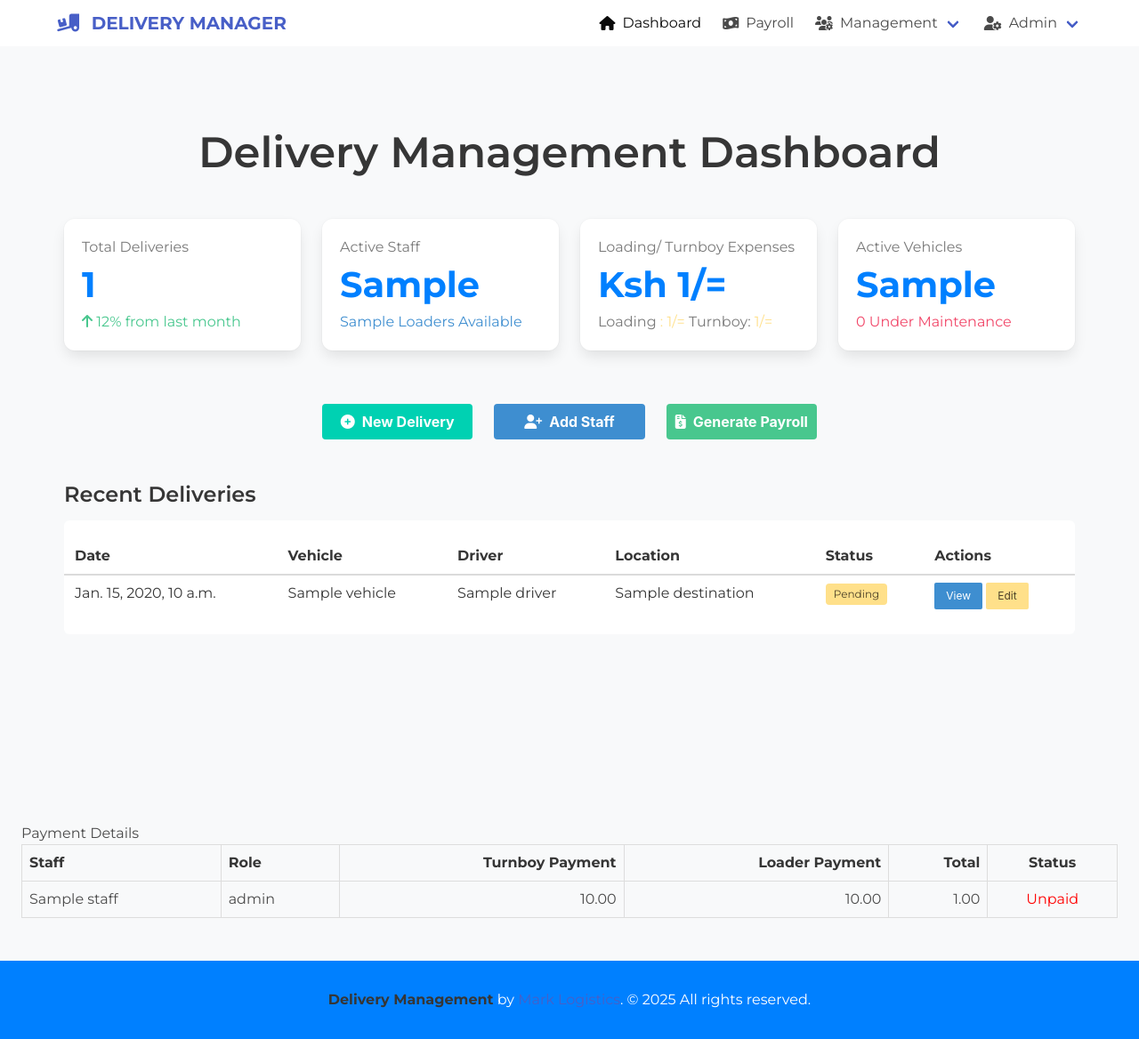
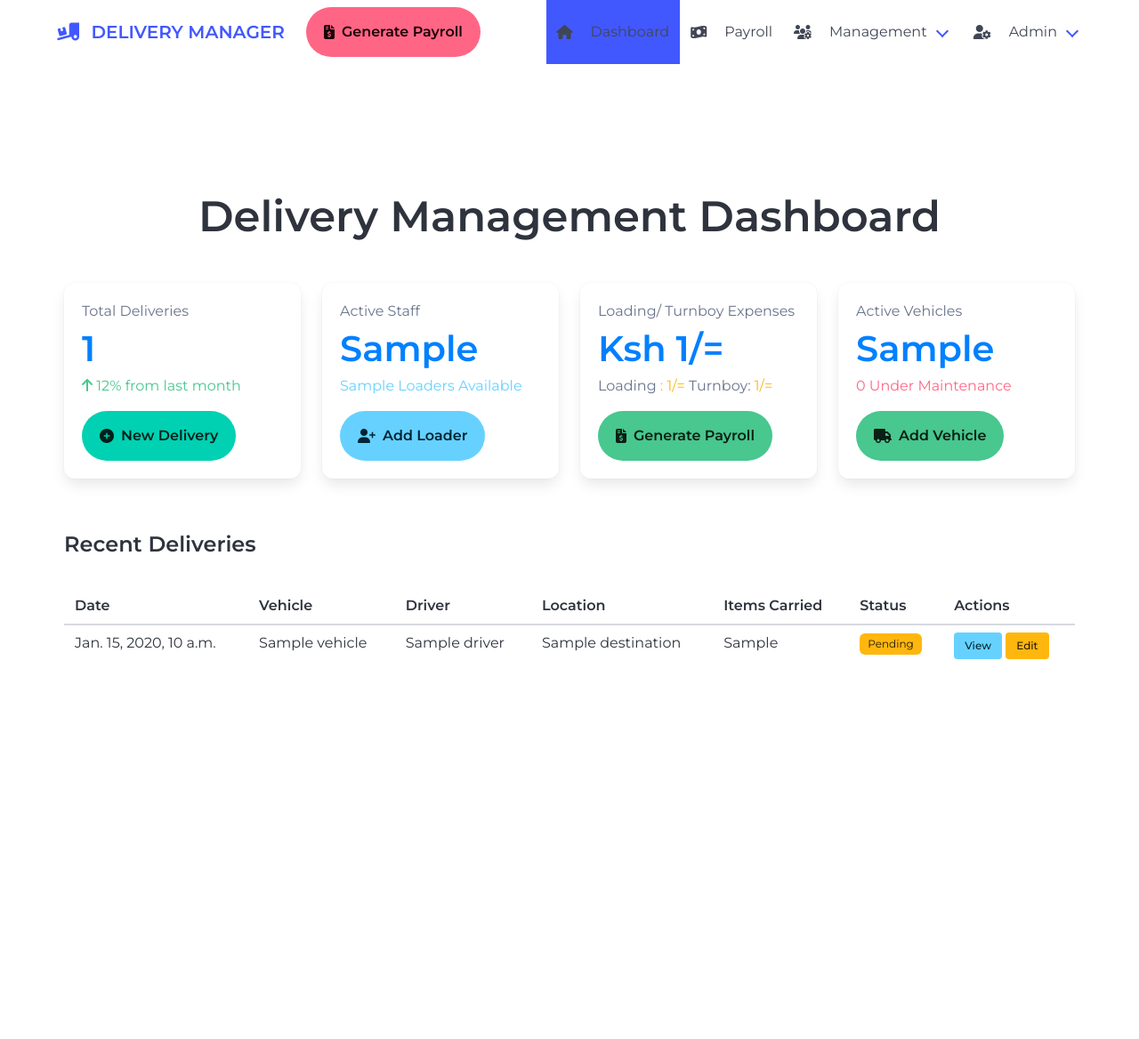
Before and after one commit to calvinochieng/markapp, a Django app: template templates/dashboard/dashboard.html in a window 1280 px wide. Shown: the whole page at 89% size. After the commit the page ends 741 px from the top, so only its background shows below. Run offline with Django 5.2, Linux system fonts and the light colour scheme; the template is opened without the code that fills it: most values are stand-ins (such as "Sample title", 1, 10 or a date in 2020).

Commit message:
Changing payroll signl again

```diff
--- a/templates/base.html
+++ b/templates/base.html
@@ -3,17 +3,17 @@
 <head>
   <meta charset="UTF-8">
   <meta name="viewport" content="width=device-width, initial-scale=1.0">
-  <title>Internal Delivery Management System</title>
+  <title>{% block title %}Internal Delivery Management System{% endblock title %}</title>
 
   <!-- Dependencies -->
-  <link rel="stylesheet" href="https://cdn.jsdelivr.net/npm/bulma@0.9.4/css/bulma.min.css">
+  <link rel="stylesheet" href="https://cdn.jsdelivr.net/npm/bulma@1.0.2/css/bulma.min.css">
   <link rel="stylesheet" href="https://cdnjs.cloudflare.com/ajax/libs/font-awesome/6.4.0/css/all.min.css">
   <link rel="stylesheet" href="https://fonts.googleapis.com/css2?family=Montserrat:wght@400;500;600&display=swap">
 
   <style>
     body {
       font-family: 'Montserrat', sans-serif;
-      background: #f8f9fa;
+      {% comment %} background: #f8f9fa; {% endcomment %}
       min-height: 100vh;
       display: flex;
       flex-direction: column;
@@ -25,7 +25,7 @@
     }
 
     .login-box {
-      background: white;
+      background: #14161a;
       border-radius: 8px;
       box-shadow: 0 2px 12px rgba(0,0,0,0.08);
       max-width: 400px;
@@ -34,29 +34,37 @@
     }
 
     .system-name {
-      color: #2c3e50;
       font-weight: 600;
       margin-bottom: 1.5rem;
     }
 
     .footer {
-      background: #2c3e50;
+      background: #14161a;
       color: white;
       padding: 1.5rem;
       margin-top: auto;
     }
   </style>
+    {% block custom_style %} {% endblock custom_style %}
 </head>
 <body>
 
     <nav class="navbar" role="navigation" aria-label="main navigation">
         <div class="container">
           <div class="navbar-brand">
-                <a class="navbar-item" href="/">
+            <a class="navbar-item" href="#">
+              {% comment %} <span class="has-text-weight-bold">
+                <i class="fas fa-truck-moving mr-2"></i>DELIVERY PRO
+              </span> {% endcomment %}
                 <span class="has-text-weight-bold is-size-5 has-text-link">
-                        <i class="fas fa-truck-loading mr-2"></i>
-                        <span class="is-hidden-mobile"> DELIVERY MANAGER</span>
+                    <i class="fas fa-truck-loading mr-2"></i><span class="is-hidden-mobile"> DELIVERY MANAGER</span>
                 </span>
+            </a>
+            <a class="navbar-item" href="#">
+                <button class="button is-danger is-rounded has-text-weight-bold py-4"
+                        onclick="window.location.href='/admin/app/monthlypayment/'">
+                    <i class="fas fa-file-invoice-dollar mr-2"></i>Generate Payroll
+                </button>
             </a>
             <a role="button" class="navbar-burger" aria-label="menu" aria-expanded="false" data-target="navbarMenu">
               <span aria-hidden="true"></span>
@@ -67,47 +75,40 @@
 
           <div id="navbarMenu" class="navbar-menu">
             <div class="navbar-end">
-                    <a class="navbar-item is-active" href="/dashboard/">
-                        <i class="fas has-text-link fa-home mr-2"></i> Dashboard
+              <a class="navbar-item is-active" href="{% url 'dashboard' %}">
+                <i class="fas fa-home mr-2"></i> Dashboard
+              </a>
+              <a class="navbar-item" href="#">
+                <i class="fas fa-money-bill-wave mr-2"></i> Payroll
               </a>
               <div class="navbar-item has-dropdown is-hoverable">
                 <a class="navbar-link">
-                        <i class="fas has-text-link fa-users-cog mr-2"></i> Management
+                  <i class="fas fa-users-cog mr-2"></i> Management
                 </a>
                 <div class="navbar-dropdown">
                   <a class="navbar-item" href="/admin/app/staff/">
-                        <i class="fas has-text-link fa-users mr-2"></i>Staff Management
+                    <i class="fas fa-users mr-2"></i>Staff Management
                   </a>
                   <a class="navbar-item" href="/admin/app/vehicle/">
-                        <i class="fas has-text-link fa-truck mr-2"></i>Fleet Management
+                    <i class="fas fa-truck mr-2"></i>Fleet Management
                   </a>
                   <hr class="navbar-divider">
                   <a class="navbar-item" href="/admin/app/delivery/">
-                        <i class="fas has-text-link fa-clipboard-list mr-2"></i>Delivery Logs
+                    <i class="fas fa-clipboard-list mr-2"></i>Delivery Logs
                   </a>
                 </div>
               </div>
               <div class="navbar-item has-dropdown is-hoverable">
                 <a class="navbar-link">
-                        <i class="fas has-text-link fa-user-cog mr-2"></i> Admin
+                  <i class="fas fa-user-cog mr-2"></i> Admin
                 </a>
                 <div class="navbar-dropdown">
                   <a class="navbar-item" href="/admin/">
                     <i class="fas fa-tools mr-2"></i>Admin Console
                   </a>
-                        <div class="navbar-menu">
-                            {% if user.is_authenticated %}
-                            <div class="navbar-end">
-                                <div class="navbar-item">
-                                    <div class="buttons">
-                                        <a href="{% url 'logout' %}" class="button is-light">
-                                            Log Out
+                  <a class="navbar-item" href="/admin/logout/">
+                    <i class="fas fa-sign-out-alt mr-2"></i>Logout
                   </a>
-                                    </div>
-                                </div>
-                            </div>
-                            {% endif %}
-                        </div>
                 </div>
               </div>
             </div>
--- a/templates/dashboard/dashboard.html
+++ b/templates/dashboard/dashboard.html
@@ -1,20 +1,8 @@
+{% extends "base.html" %}
+{% block title %}Delivery Management Dashboard{% endblock title %}
 
-<!DOCTYPE html>
-<html lang="en">
-<head>
-  <meta charset="UTF-8">
-  <meta name="viewport" content="width=device-width, initial-scale=1.0">
-  <title>Delivery Management Dashboard</title>
 
-  <!-- Bulma CSS -->
-  <link rel="stylesheet" href="https://cdn.jsdelivr.net/npm/bulma@0.9.4/css/bulma.min.css">
-
-  <!-- Font Awesome -->
-  <link rel="stylesheet" href="https://cdnjs.cloudflare.com/ajax/libs/font-awesome/6.4.0/css/all.min.css">
-
-  <!-- Montserrat Font -->
-  <link rel="stylesheet" href="https://fonts.googleapis.com/css2?family=Montserrat:wght@300;400;500;600;700&display=swap">
-
+  {% block custom_style %}
   <style>
     :root {
       --primary-color:rgb(0, 128, 255);
@@ -24,11 +12,11 @@
 
     body {
       font-family: 'Montserrat', sans-serif;
-      background-color: #f8f9fa;
+      {% comment %} background-color: #f8f9fa; {% endcomment %}
     }
 
     .custom-navbar {
-      background-color: var(--primary-color);
+      {% comment %} background-color: var(--primary-color); {% endcomment %}
       box-shadow: 0 2px 10px rgba(0,0,0,0.1);
     }
 
@@ -38,7 +26,7 @@
     }
 
     .navbar-item:hover, .navbar-link:hover {
-      background-color: rgba(255,255,255,0.1) !important;
+      background-color: hsla(0, 0.00%, 100.00%, 0.10) !important;
     }
 
     .dashboard-card {
@@ -50,6 +38,7 @@
     .dashboard-card:hover {
       transform: translateY(-5px);
       box-shadow: 0 10px 20px rgba(0,0,0,0.1);
+      border:1px #2a2a2e solid;
     }
 
     .stat-number {
@@ -83,134 +72,64 @@
         font-size: 1.8rem;
       }
     }
+    footer{display: none;}
   </style>
-</head>
-<body>
-  <!-- Navigation -->
-  <nav class="navbar is-fixed-top" role="navigation" aria-label="main navigation">
-    <div class="container">
-      <div class="navbar-brand">
-        <a class="navbar-item" href="#">
-          {% comment %} <span class="has-text-weight-bold">
-            <i class="fas fa-truck-moving mr-2"></i>DELIVERY PRO
-          </span> {% endcomment %}
-            <span class="has-text-weight-bold is-size-5 has-text-link">
-                <i class="fas fa-truck-loading mr-2"></i> DELIVERY MANAGER
-            </span>
-        </a>
-        <a role="button" class="navbar-burger" aria-label="menu" aria-expanded="false" data-target="navbarMenu">
-          <span aria-hidden="true"></span>
-          <span aria-hidden="true"></span>
-          <span aria-hidden="true"></span>
-        </a>
-      </div>
-
-      <div id="navbarMenu" class="navbar-menu">
-        <div class="navbar-end">
-          <a class="navbar-item is-active" href="{% url 'dashboard' %}">
-            <i class="fas fa-home mr-2"></i> Dashboard
-          </a>
-          <a class="navbar-item" href="#">
-            <i class="fas fa-money-bill-wave mr-2"></i> Payroll
-          </a>
-          <div class="navbar-item has-dropdown is-hoverable">
-            <a class="navbar-link">
-              <i class="fas fa-users-cog mr-2"></i> Management
-            </a>
-            <div class="navbar-dropdown">
-              <a class="navbar-item" href="/admin/app/staff/">
-                <i class="fas fa-users mr-2"></i>Staff Management
-              </a>
-              <a class="navbar-item" href="/admin/app/vehicle/">
-                <i class="fas fa-truck mr-2"></i>Fleet Management
-              </a>
-              <hr class="navbar-divider">
-              <a class="navbar-item" href="/admin/app/delivery/">
-                <i class="fas fa-clipboard-list mr-2"></i>Delivery Logs
-              </a>
-            </div>
-          </div>
-          <div class="navbar-item has-dropdown is-hoverable">
-            <a class="navbar-link">
-              <i class="fas fa-user-cog mr-2"></i> Admin
-            </a>
-            <div class="navbar-dropdown">
-              <a class="navbar-item" href="/admin/">
-                <i class="fas fa-tools mr-2"></i>Admin Console
-              </a>
-              <a class="navbar-item" href="/admin/logout/">
-                <i class="fas fa-sign-out-alt mr-2"></i>Logout
-              </a>
-            </div>
-          </div>
-        </div>
-      </div>
-    </div>
-  </nav>
-
-  <!-- Main Content -->
+  {% endblock custom_style %}
+  {% block content %}
     <section class="hero is-medium">
         <div class="hero-body">
-        <div class="container">
             <h1 class="title is-1 has-text-centered mb-6">Delivery Management Dashboard</h1>
 
             <!-- Stats Overview -->
             <div class="columns is-multiline mb-6">
                 <div class="column is-3">
-            <div class="dashboard-card box has-background-white">
+                    <div class="dashboard-card box ">
                         <p class="has-text-grey">Total Deliveries</p>
                         <p class="stat-number" id="total-deliveries">
                         {{total_deliveries}}
                         </p>
                         <p class="has-text-success"><i class="fas fa-arrow-up"></i> 12% from last month</p>
+                        <button class="button  mt-4 is-primary is-rounded has-text-weight-bold py-4"
+                                onclick="window.location.href='/admin/app/delivery/add/'">
+                            <i class="fas fa-plus-circle mr-2"></i>New Delivery
+                        </button>
                     </div>
                 </div>
                 <div class="column is-3">
-            <div class="dashboard-card box has-background-white">
+                    <div class="dashboard-card box ">
                         <p class="has-text-grey">Active Staff</p>
                         <p class="stat-number" id="active-staff">
                         {{active_staff}}
                         </p>
                         <p class="has-text-info">{{loaders_available}} Loaders Available</p>
+                        <button class="button  mt-4 is-info is-rounded has-text-weight-bold py-4"
+                                onclick="window.location.href='/admin/app/staff/add/'">
+                            <i class="fas fa-user-plus mr-2"></i> Add Loader
+                        </button>
                     </div>
                 </div>
                 <div class="column is-3">
-            <div class="dashboard-card box has-background-white">
+                    <div class="dashboard-card box ">
                         <p class="has-text-grey">Loading/ Turnboy Expenses</p>
                         <p class="stat-number">Ksh <span id="total-salary">{{total_deliveries_amount}}/=</span></p>
                         <p class="has-text-warning">
                             <span class="has-text-grey">Loading</span> : {{total_loading_amount}}/=
                             <span class="has-text-grey">Turnboy:</span> {{total_turnboy_payments}}/=
                         </p>
+                        <button class="button is-success mt-4 is-rounded has-text-weight-bold py-4"
+                                onclick="window.location.href='/admin/app/monthlypayment/'">
+                            <i class="fas fa-file-invoice-dollar mr-2"></i>Generate Payroll
+                        </button>
                     </div>
                 </div>
                 <div class="column is-3">
-            <div class="dashboard-card box has-background-white">
+                    <div class="dashboard-card box ">
                         <p class="has-text-grey">Active Vehicles</p>
                         <p class="stat-number" id="active-vehicles">{{active_vehicles}}</p>
                         <p class="has-text-danger">0 Under Maintenance</p>
-            </div>
-            </div>
-        </div>
-
-        <!-- Quick Actions -->
-        <div class="columns is-multiline is-centered">
-            <div class="column is-2">
-            <button class="button is-primary is-fullwidth has-text-weight-bold py-4"
-                    onclick="window.location.href='/admin/app/delivery/add/'">
-                <i class="fas fa-plus-circle mr-2"></i>New Delivery
-            </button>
-            </div>
-            <div class="column is-2">
-            <button class="button is-info is-fullwidth has-text-weight-bold py-4"
-                    onclick="window.location.href='/admin/app/staff/add/'">
-                <i class="fas fa-user-plus mr-2"></i>Add Staff
-            </button>
-            </div>
-            <div class="column is-2">
-            <button class="button is-success is-fullwidth has-text-weight-bold py-4"
+                        <button class="button is-success mt-4 is-rounded has-text-weight-bold py-4"
                                 onclick="window.location.href='/admin/app/monthlypayment/'">
-                <i class="fas fa-file-invoice-dollar mr-2"></i>Generate Payroll
+                            <i class="fas fa-truck mr-2"></i>Add Vehicle
                         </button>
                     </div>
                 </div>
@@ -226,6 +145,7 @@
                             <th>Vehicle</th>
                             <th>Driver</th>
                             <th>Location</th>
+                            <th>Items Carried</th>
                             <th>Status</th>
                             <th>Actions</th>
                         </tr>
@@ -238,6 +158,7 @@
                             <td>{{delivery.vehicle}}</td>
                             <td>{{delivery.driver.name}}</td>
                             <td>{{delivery.destination}}</td>
+                            <td>{{delivery.items_carried}}</td>
                             <td>
                                 {% if delivery.status %}
                                 <span class="tag is-success">
@@ -258,60 +179,6 @@
                 </table>
             </div>
         </div>
-</div>
     </section>
 
-
-    <section class="section">
-        <div style="margin-top: 20px;">
-            <h2>Payment Details</h2>
-            <table style="width:100%; border-collapse: collapse;">
-            <thead>
-                <tr>
-                <th style="border: 1px solid #ddd; padding: 8px; text-align: left;">Staff</th>
-                <th style="border: 1px solid #ddd; padding: 8px; text-align: left;">Role</th>
-                <th style="border: 1px solid #ddd; padding: 8px; text-align: right;">Turnboy Payment</th>
-                <th style="border: 1px solid #ddd; padding: 8px; text-align: right;">Loader Payment</th>
-                <th style="border: 1px solid #ddd; padding: 8px; text-align: right;">Total</th>
-                <th style="border: 1px solid #ddd; padding: 8px; text-align: center;">Status</th>
-                </tr>
-            </thead>
-            <tbody>
-                {% for payment in payments %}
-                <tr>
-                <td style="border: 1px solid #ddd; padding: 8px;">{{ payment.staff.name }}</td>
-                <td style="border: 1px solid #ddd; padding: 8px;">{{ payment.staff.get_role_display }}</td>
-                <td style="border: 1px solid #ddd; padding: 8px; text-align: right;">{{ payment.turnboy_payment|floatformat:2 }}</td>
-                <td style="border: 1px solid #ddd; padding: 8px; text-align: right;">{{ payment.loader_payment|floatformat:2 }}</td>
-                <td style="border: 1px solid #ddd; padding: 8px; text-align: right;">{{ payment.total_payment|floatformat:2 }}</td>
-                <td style="border: 1px solid #ddd; padding: 8px; text-align: center;">
-                    {% if payment.is_paid %}
-                    <span style="color: green;">Paid</span>
-                    {% else %}
-                    <span style="color: red;">Unpaid</span>
-                    {% endif %}
-                </td>
-                </tr>
-                {% empty %}
-                <tr>
-                <td colspan="6" style="border: 1px solid #ddd; padding: 8px; text-align: center;">No payments found for {{ month_name }} {{ year }}</td>
-                </tr>
-                {% endfor %}
-            </tbody>
-            </table>
-        </div>
-    </section>
-
-    <!-- Footer -->
-    <footer class="footer">
-    <div class="content has-text-centered">
-        <p>
-        <strong>Delivery Management</strong> by <a href="#">Mark Logistics</a>.
-        © 2025 All rights reserved.
-        </p>
-    </div>
-    </footer>
-
-
-</body>
-</html>
+{% endblock content %}
--- a/templates/index.html
+++ b/templates/index.html
@@ -3,7 +3,7 @@
 {% block content %}
 <main class="hero is-fullheight-with-navbar">
     <div class="hero-body">
-        <div class="login-box">
+        <div class="login-box box">
         <h2 class="title is-3 has-text-centered system-name">
             Delivery Management Portal
         </h2>
```
Also changed, not shown: app/models.py (+4 -4 lines), app/migrations/0004_delivery_delivery_note_image_alter_delivery_date_and_more.py (added), db.sqlite3, delivery_notes/IMG-20250307-WA0003.jpg (added), delivery_notes/delivery.jpg (added), delivery_notes/logo.jpg (added), delivery_notes/preview.jpg (added), delivery_notes/preview_5QnT9eK.jpg (added), delivery_notes/preview_8mO0pUK.jpg (added), delivery_notes/yourpitches_1.png (added). Lines whose indentation alone changed are shown as unchanged.
